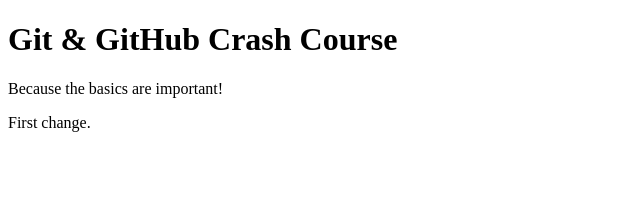
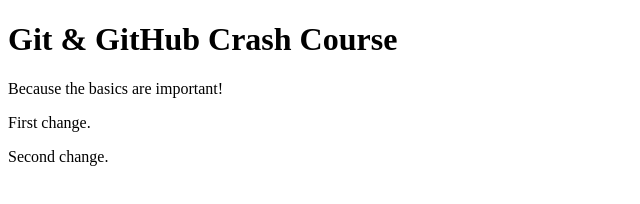
Before and after one commit to rnb-s/githubActions, a plain HTML site: page index.html in a window 1280 px wide. Shown: the whole page, without its empty margins (0-640 px from the left). Drawn offline with Linux system fonts and the light colour scheme.

Commit message:
Second change.

```diff
--- a/index.html
+++ b/index.html
@@ -10,5 +10,8 @@
     <h1>Git & GitHub Crash Course</h1>
     <p>Because the basics are important!</p>
     <p>First change.</p>
-  </body>
+    <p>Second change.</p>
+
+
+</body>
 </html>
```
